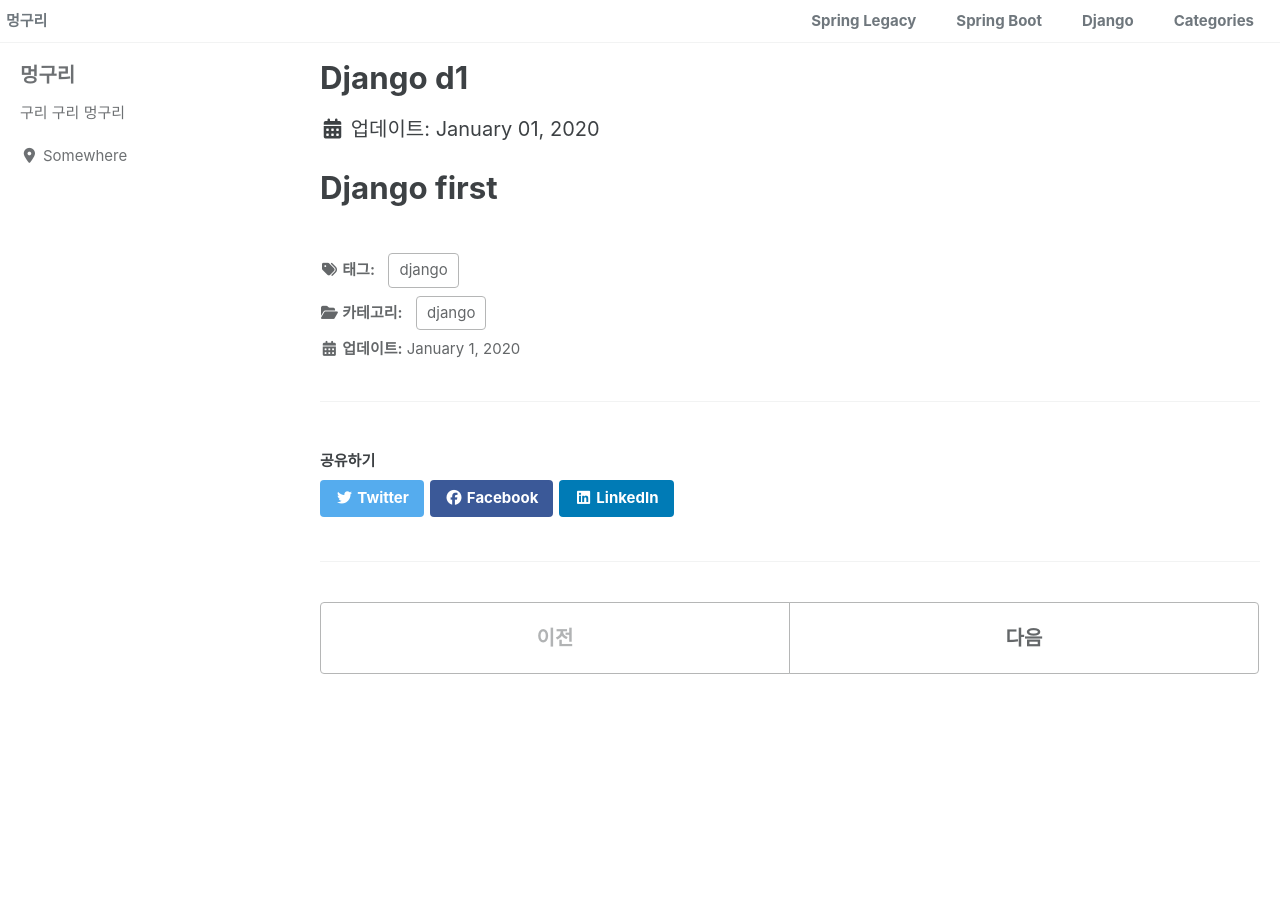
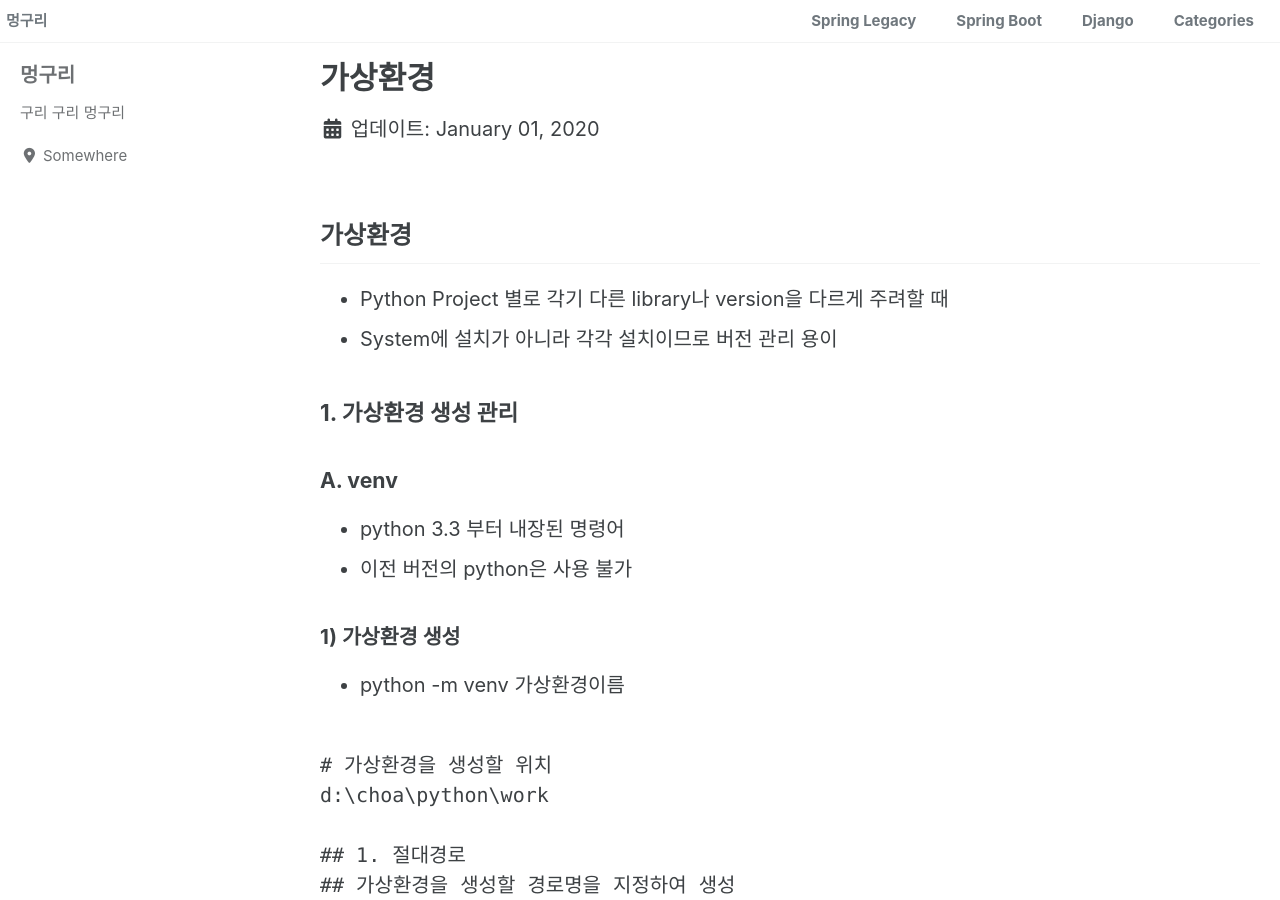
Before and after one commit to Daeki/Daeki.github.io, a Jekyll site: the page built from _posts/2020-01-01-django-d1 copy.md, in a window 1280 px wide and 900 px high. Built offline with Jekyll 4.4.1, drawn with Linux system fonts in a browser that asks for light colours; cached includes are drawn as plain includes; nearby versions of some CDN libraries; some of the changed text lies outside the part shown.

Commit message:
Update 2020-01-01-django-d1 copy.md

````diff
--- a/_posts/2020-01-01-django-d1 copy.md
+++ b/_posts/2020-01-01-django-d1 copy.md
@@ -1,6 +1,6 @@
 ---
-title:  "Django d1"
-excerpt: "Django d1 excerpt"
+title:  "가상환경"
+excerpt: "가상환경"
 
 categories:
   - django
@@ -10,4 +10,81 @@ classes: wide
 #last_modified_at: 2019-04-13T08:06:00-05:00
 ---
 
-# Django first
+## 가상환경
+
+- Python Project 별로 각기 다른 library나 version을 다르게 주려할 때
+- System에 설치가 아니라 각각 설치이므로 버전 관리 용이
+
+### 1. 가상환경 생성 관리
+
+#### A. venv
+
+- python 3.3 부터 내장된 명령어
+- 이전 버전의 python은 사용 불가
+
+##### 1) 가상환경 생성
+
+- python -m venv 가상환경이름
+
+```{.bash}
+
+# 가상환경을 생성할 위치
+d:\choa\python\work
+
+## 1. 절대경로
+## 가상환경을 생성할 경로명을 지정하여 생성
+C:\>python -m venv d:\choa\python\work\example
+
+## 2. 상대경로
+## 가상환경 이름만 지정하면 현재 위치에 가상환경을 생성
+## 생성할 위치로 이동 후 생성
+C:\>cd d:\choa\python\work
+C:\>python -m venv example
+
+```
+
+##### 2) 가상환경 실행
+
+- 가상환경을 생성 후 실행하여 사용
+- 실행 명령어(script의 위치)
+- 가상환경명\Scripts\activate.bat
+
+```{.bash}
+
+## 1. 절대경로
+## 경로명을 지정하여 실행
+C:\>d:\choa\python\work\example\Scripts\activate.bat
+
+## 결과 화면
+(example) C:\>
+
+## 2. 상대경로
+## 생성한 위치로 이동
+C:\>cd d:\choa\python\work\example
+## 둘다 같은 명령어
+D:\choa\python\work\example>.\Scripts\activate.bat
+D:\choa\python\work\example>Scripts\activate.bat
+
+## 결과 화면
+(example) D:\choa\python\work\example>
+
+or
+
+## Scripts 폴더 까지 이동 후 실행
+C:\>cd d:\choa\python\work\example\Scripts
+D:\choa\python\work\example>activate.bat
+
+## 결과 화면
+(example) D:\choa\python\work\example\Scripts>
+
+```
+
+##### 3) 가상환경 종료
+
+- 어떻게 실행 했던 deactivate 명령어를 입력 하면 종료
+
+```{.bash}
+
+  (example) C:\>deactivate
+
+```
````
